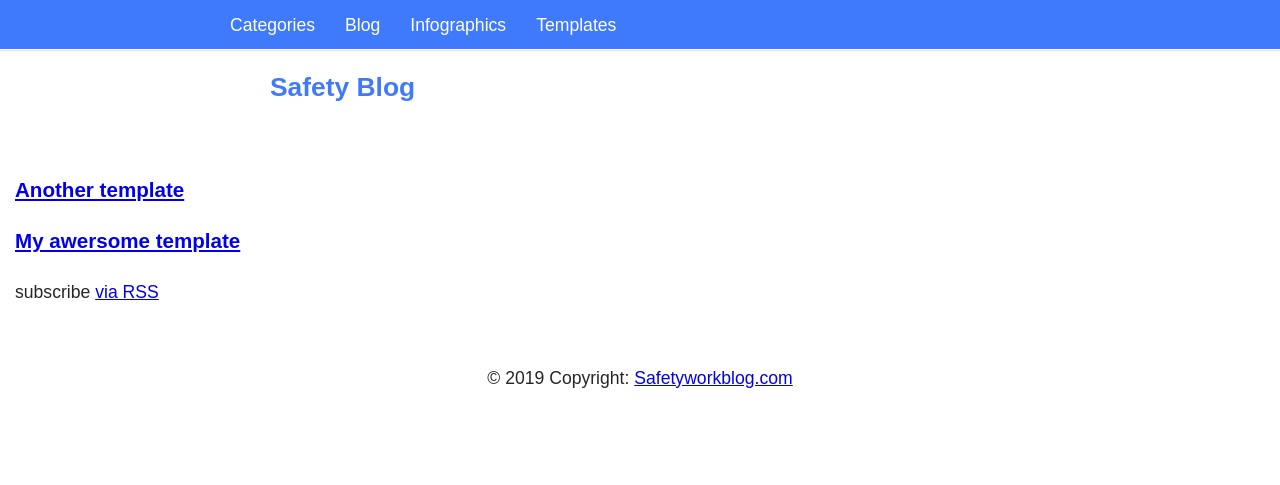
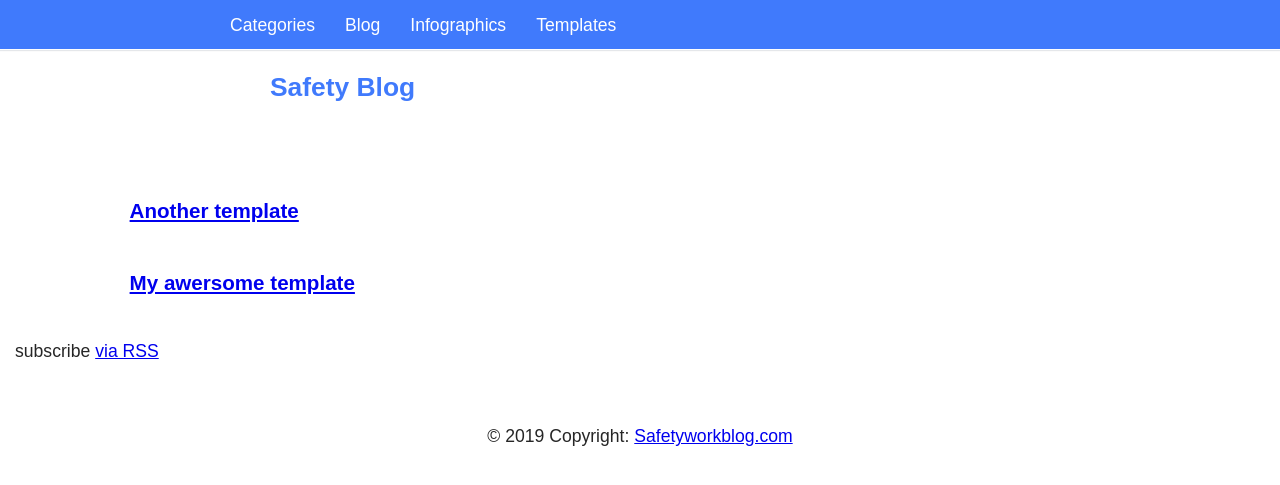
Before and after one commit to Flaaim/safe, a Jekyll site: the page built from templates.html, in a window 1280 px wide. Shown: the top 485 px of the page. Built offline with Jekyll 4.4.1, drawn with Linux system fonts in a browser that asks for light colours; some web fonts are replaced.

Commit message:
Update template.scss

```diff
--- a/_sass/template.scss
+++ b/_sass/template.scss
@@ -3,3 +3,20 @@
   max-width:1500px;
   margin: 0 auto;
 }
+.featured {
+    justify-content: space-between;
+    padding: 0 .5em;
+  display: flex;
+   flex-flow: row wrap;
+}
+.block--wide {
+    flex: 0 1 60em;
+    margin-right: auto;
+    margin-left: auto;
+    max-width: 59em;
+}
+*, *:before, *:after {
+    -moz-box-sizing: border-box;
+    -webkit-box-sizing: border-box;
+    box-sizing: border-box;
+}
```
